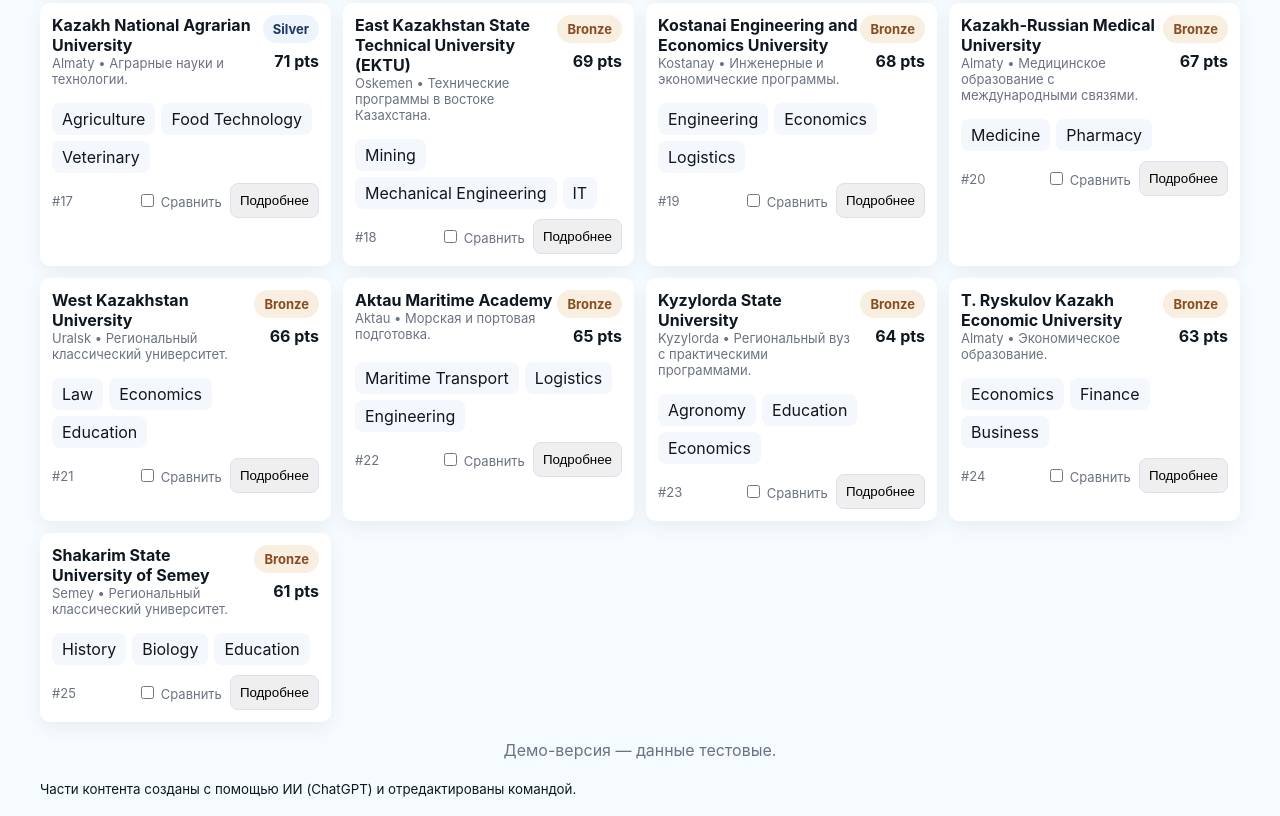
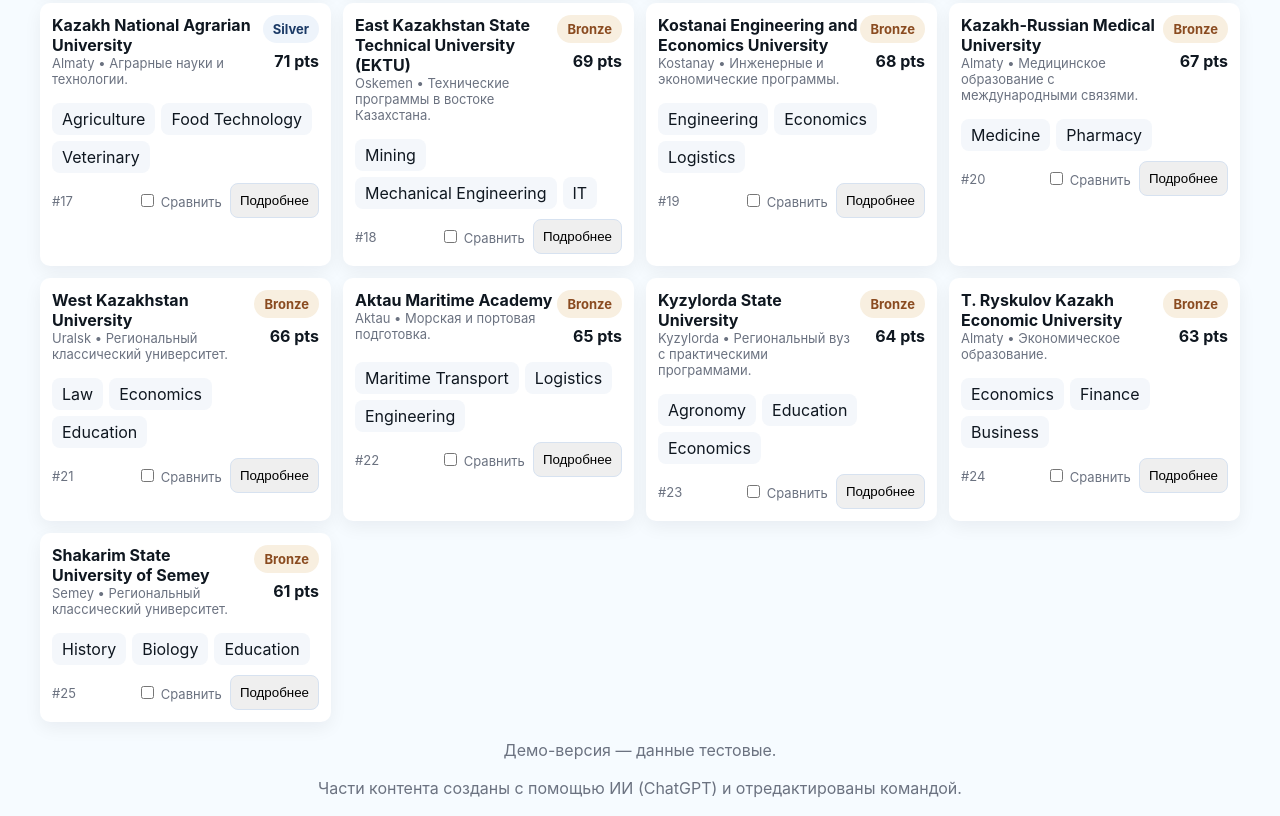
Before and after one commit to Bekarys235/datahub-vuz-rk, a plain HTML site: page index.html in a window 1280 px wide. Shown: the part 1164-1980 px from the top of the page. Drawn offline with Linux system fonts and the light colour scheme.

Commit message:
Fixing bugs

```diff
--- a/index.html
+++ b/index.html
@@ -59,7 +59,7 @@
   <div id="grid" class="grid">Загрузка...</div>
 
   <footer>Демо-версия — данные тестовые.</footer>
-  <small>Части контента созданы с помощью ИИ (ChatGPT) и отредактированы командой.</small>
+  <footer>Части контента созданы с помощью ИИ (ChatGPT) и отредактированы командой.</footer>
 </div>
 
 <div id="modal" class="modal" aria-hidden="true">
```
